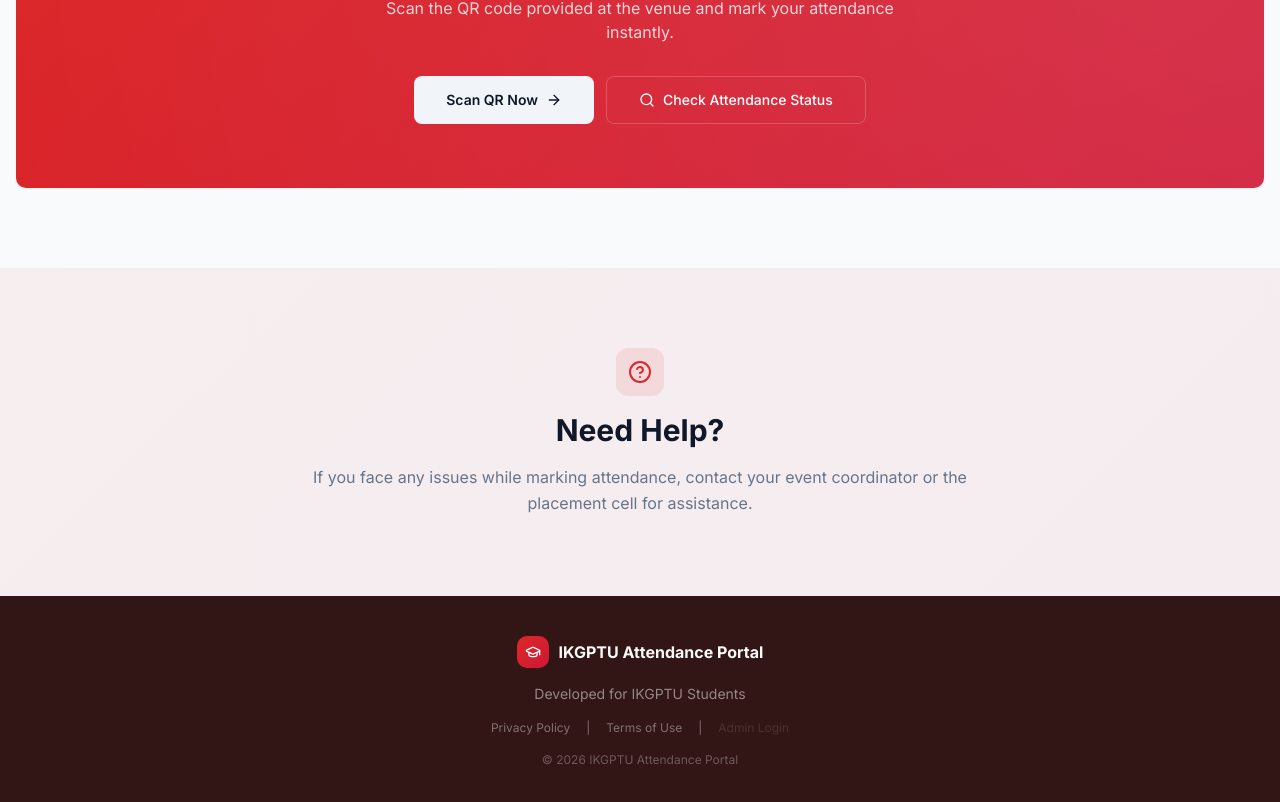
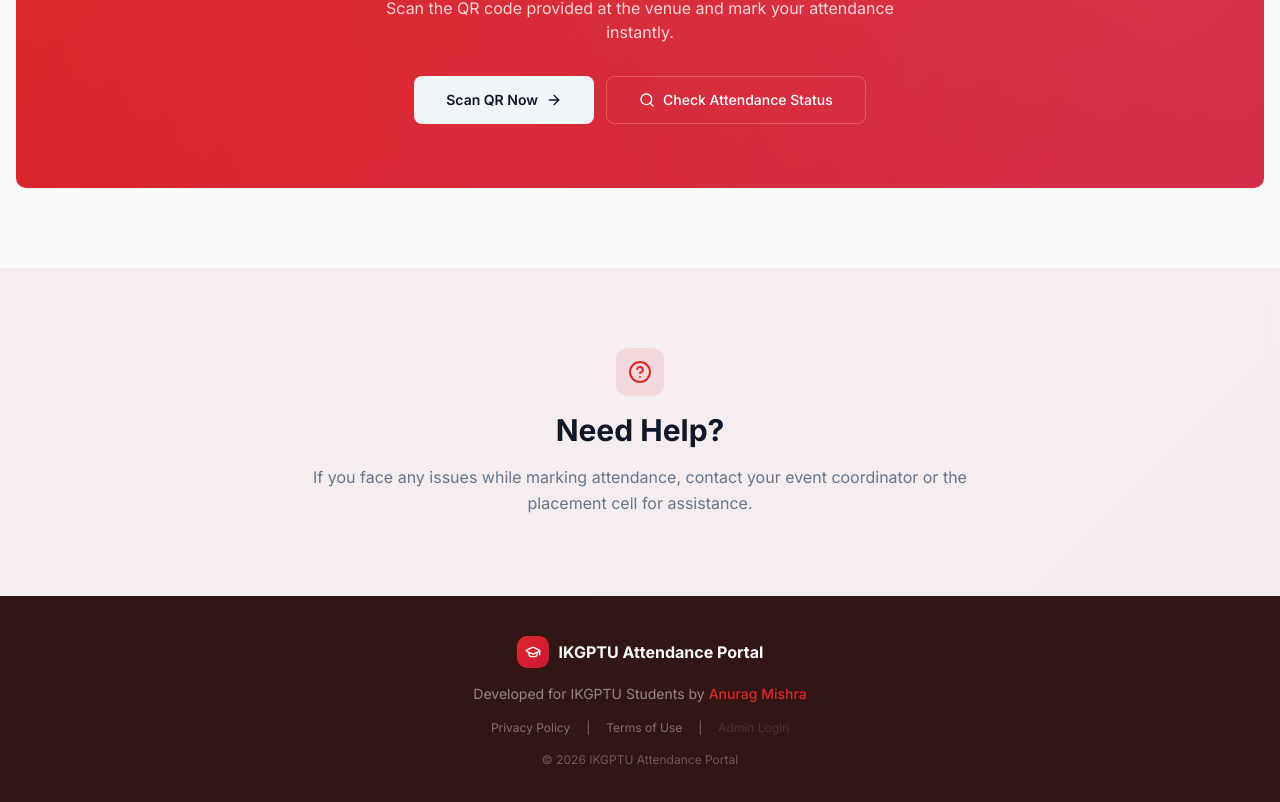
Before and after one commit to anuragmishra3001/Campusattendanceportal, a React (Vite) app: page / in a window 1280 px wide. Shown: the part 3927-4729 px from the top of the page. Built offline with nearby package versions, Linux system fonts and the light colour scheme; the HTML template or start-up script is replaced by a standard one.

Commit message:
Add developer credit in footer

```diff
--- a/src/components/landing/LandingFooter.tsx
+++ b/src/components/landing/LandingFooter.tsx
@@ -12,7 +12,17 @@
             </div>
             <span className="font-bold">IKGPTU Attendance Portal</span>
           </div>
-          <p className="text-sm text-nav-foreground/50">Developed for IKGPTU Students</p>
+          <p className="text-sm text-nav-foreground/50">
+            Developed for IKGPTU Students by{" "}
+            <a
+              href="https://www.linkedin.com/in/anurag-mishra-ptu"
+              target="_blank"
+              rel="noopener noreferrer"
+              className="text-primary hover:underline font-medium transition-colors"
+            >
+              Anurag Mishra
+            </a>
+          </p>
           <div className="flex items-center gap-4 text-xs text-nav-foreground/40">
             <a href="#" className="hover:text-nav-foreground/70 transition-colors">Privacy Policy</a>
             <span>|</span>
```
